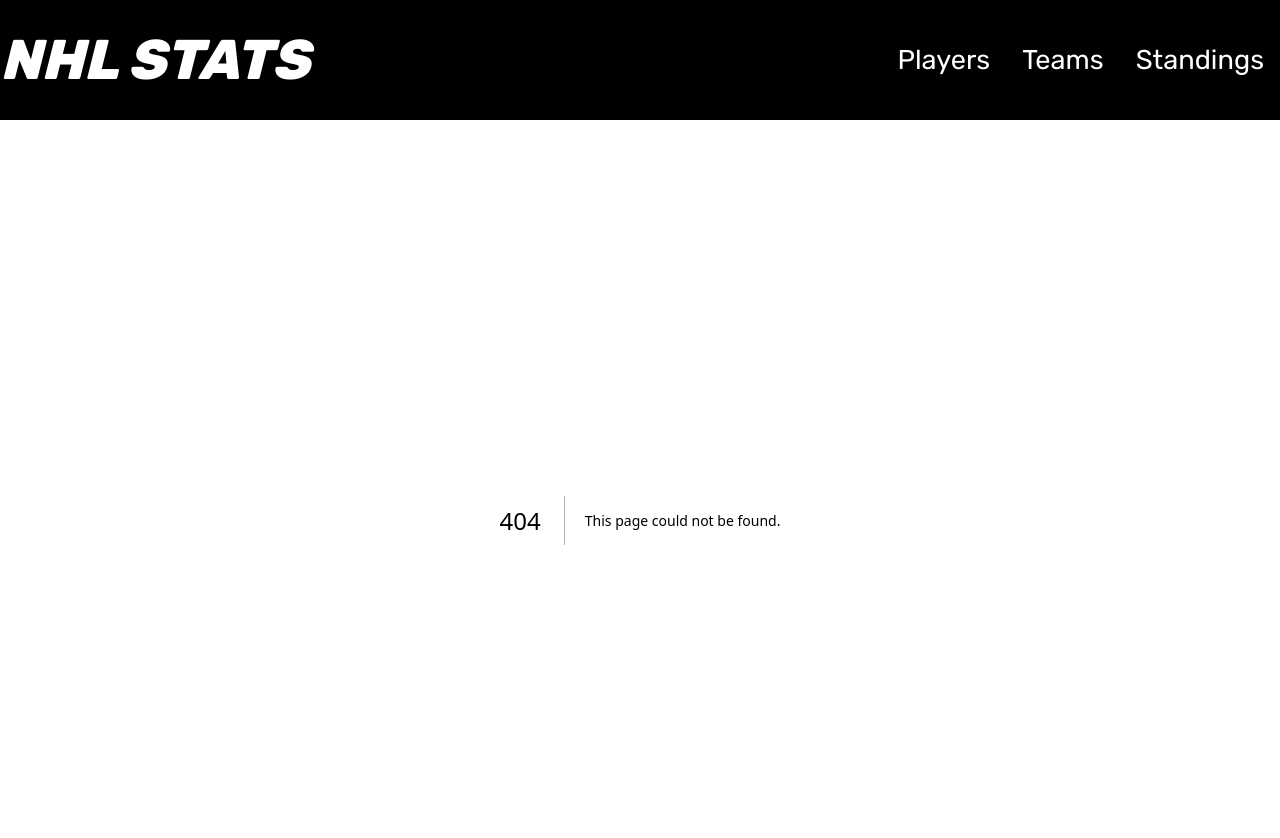
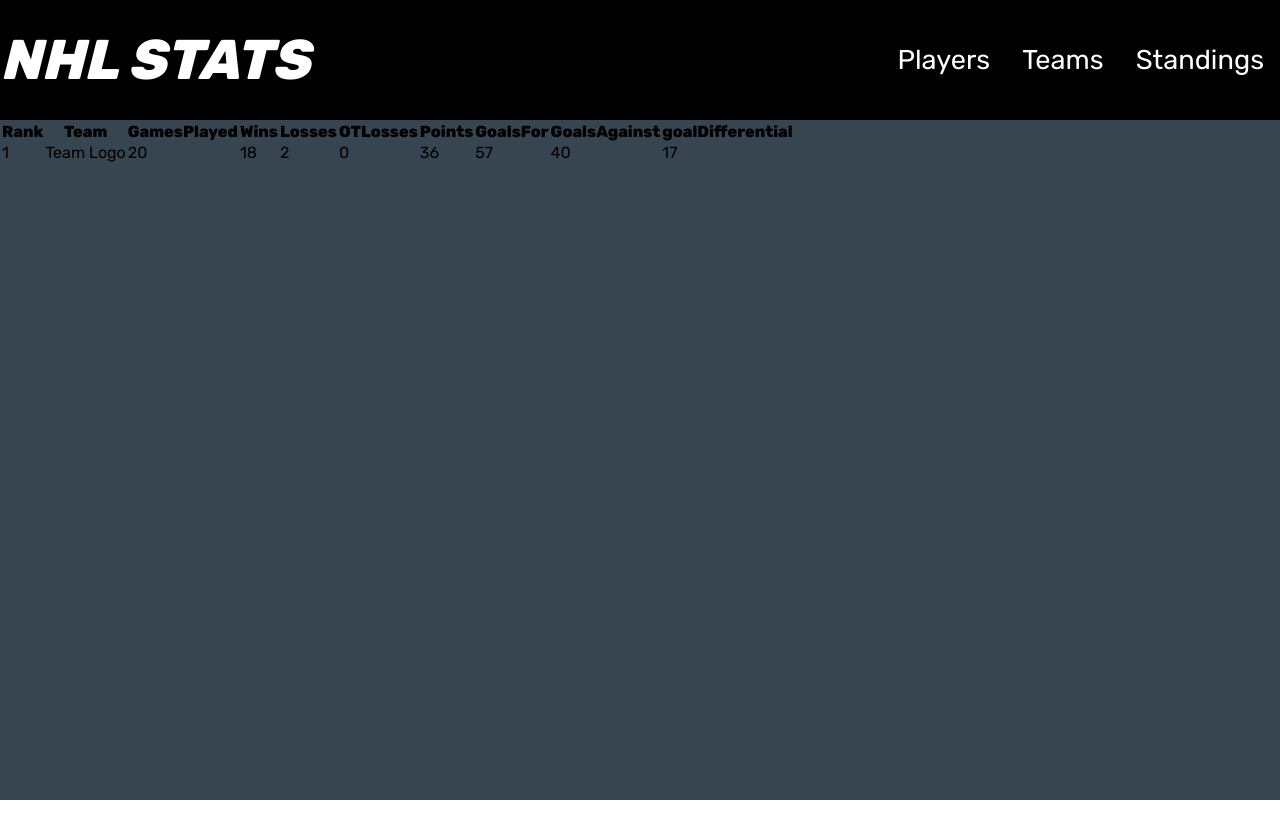
Before and after one commit to cepheus8/nhl-statistics, a Next.js app in the folder nhl-statistics/: page /standings in a window 1280 px wide. Before the commit this address had no page. Shown: the top 838 px of the page. After the commit the page ends 800 px from the top, so only its background shows below. Built offline with nearby package versions, Linux system fonts and the light colour scheme; no server answers.

Commit message:
Creating Table and Standings components

```diff
--- a/nhl-statistics/Components/Layout/Navigation.js
+++ b/nhl-statistics/Components/Layout/Navigation.js
@@ -15,7 +15,7 @@
         </Link>
       </li>
       <li>
-        <Link href="./" className={classes.navLink}>
+        <Link href="./standings" className={classes.navLink}>
           Standings
         </Link>
       </li>
--- /dev/null
+++ b/nhl-statistics/Components/Standings/Standings.js
@@ -0,0 +1,21 @@
+import { useEffect, useState } from "react";
+import classes from "./Standings.module.css";
+import Table from "./Table";
+
+const Standings = () => {
+  useEffect(() => {
+    fetch(`https://api-web.nhle.com/v1/standings/now`)
+      .then((res) => res.json())
+      .then((data) => {
+        console.log(data);
+      });
+  }, []);
+
+  return (
+    <section className={classes.standingsSection}>
+      <Table />
+    </section>
+  );
+};
+
+export default Standings;
--- /dev/null
+++ b/nhl-statistics/Components/Standings/Standings.module.css
@@ -0,0 +1,5 @@
+.standingsSection {
+  width: 100vw;
+  height: 85vh;
+  background-color: #36454f;
+}
--- /dev/null
+++ b/nhl-statistics/Components/Standings/Table.js
@@ -0,0 +1,27 @@
+import TableData from "./TableData";
+
+const Table = () => {
+  return (
+    <table>
+      <thead>
+        <tr>
+          <th>Rank</th>
+          <th>Team</th>
+          <th>GamesPlayed</th>
+          <th>Wins</th>
+          <th>Losses</th>
+          <th>OTLosses</th>
+          <th>Points</th>
+          <th>GoalsFor</th>
+          <th>GoalsAgainst</th>
+          <th>goalDifferential</th>
+        </tr>
+      </thead>
+      <tbody>
+        <TableData />
+      </tbody>
+    </table>
+  );
+};
+
+export default Table;
--- /dev/null
+++ b/nhl-statistics/Components/Standings/TableData.js
@@ -0,0 +1,18 @@
+const TableData = () => {
+  return (
+    <tr>
+      <td>1</td>
+      <td>Team Logo</td>
+      <td>20</td>
+      <td>18</td>
+      <td>2</td>
+      <td>0</td>
+      <td>36</td>
+      <td>57</td>
+      <td>40</td>
+      <td>17</td>
+    </tr>
+  );
+};
+
+export default TableData;
--- /dev/null
+++ b/nhl-statistics/src/pages/standings/index.js
@@ -0,0 +1,7 @@
+import Standings from "../../../Components/Standings/Standings";
+
+const standingsPage = () => {
+  return <Standings />;
+};
+
+export default standingsPage;
```
